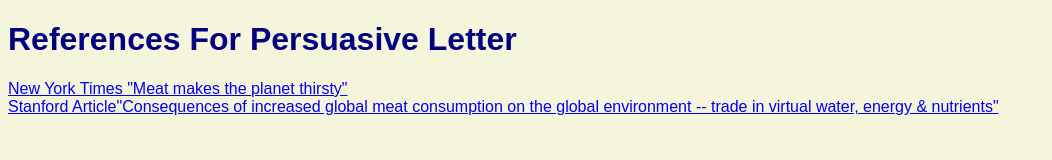
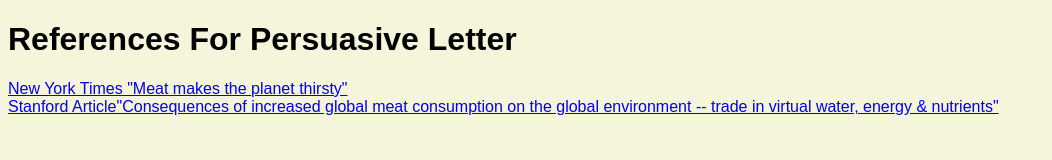
Before and after one commit to GarBear123/GarBear123.github.io, a plain HTML site: page index.html in a window 1280 px wide. Shown: the whole page, without its empty margins (0-1052 px from the left). Drawn offline with Linux system fonts and the light colour scheme.

Commit message:
remove navy
remove navy

```diff
--- a/references.css
+++ b/references.css
@@ -3,6 +3,3 @@ body{
 	font-family:sans-serif;
 
 }
-h1{
-	color:navy;
-}
```
